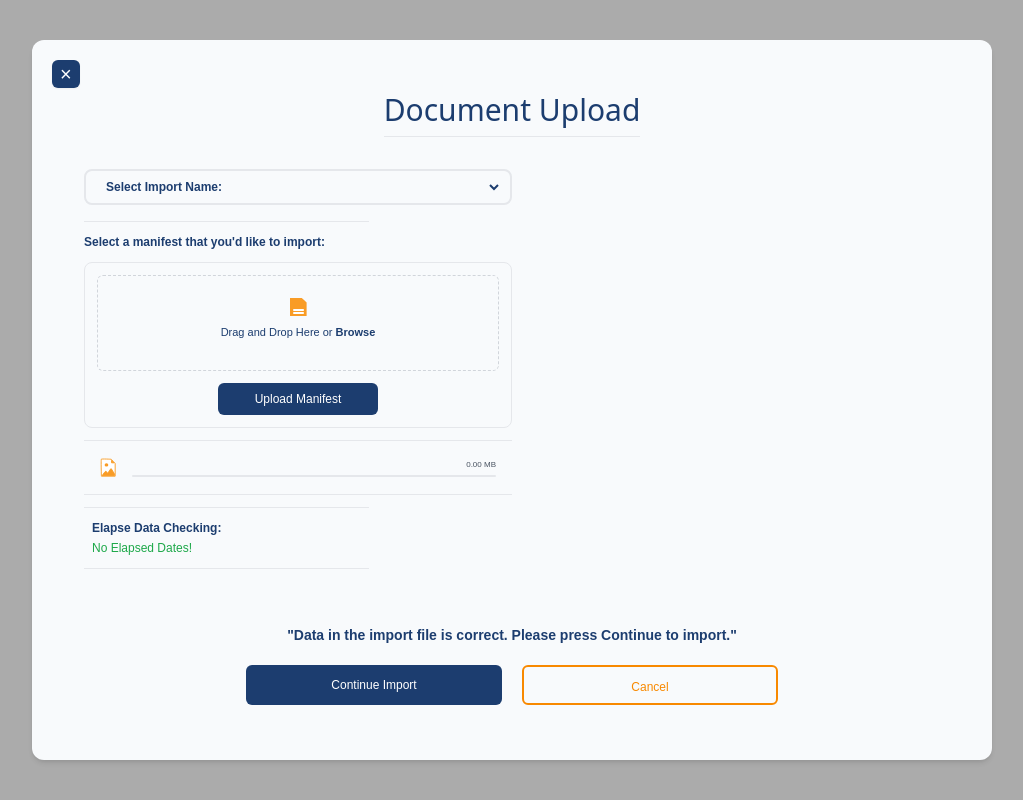
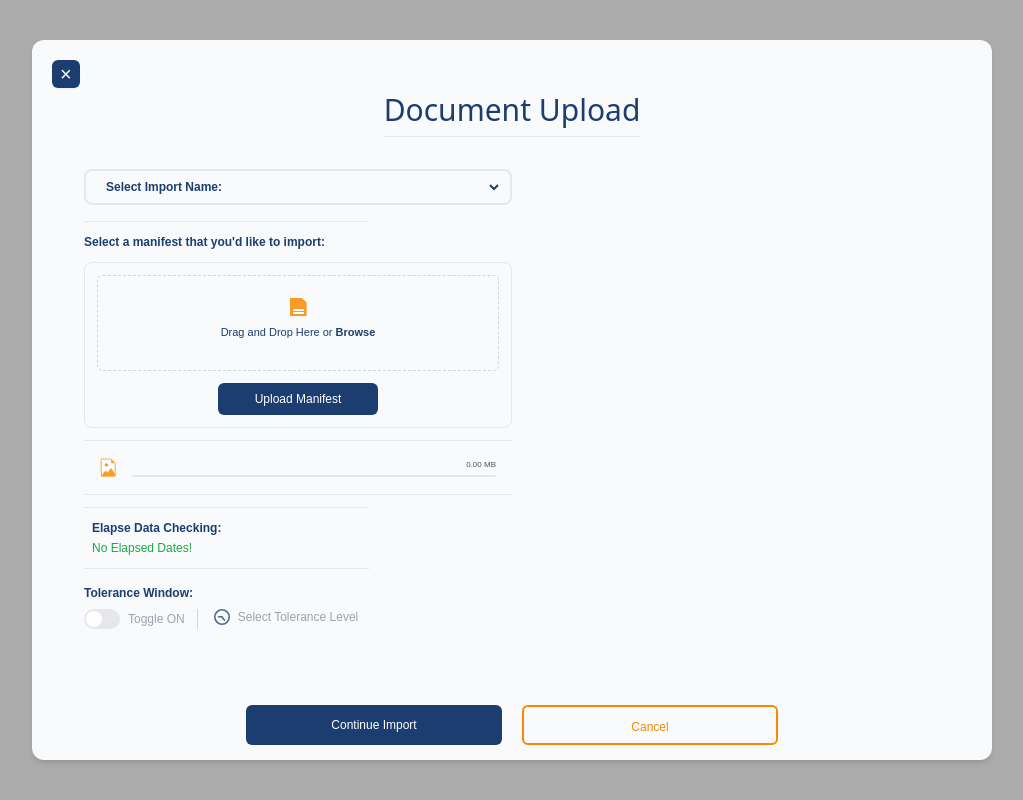
Before and after one commit to galoelmer/upload-document, a React (Vite) app: page / in a window 1280 px wide. Shown: the whole page, without its empty margins (128-1151 px from the left). Built offline with nearby package versions, Linux system fonts and the light colour scheme.

Commit message:
add custom toggle-switch component

```diff
--- /dev/null
+++ b/src/components/toggle-switch/index.tsx
@@ -0,0 +1,40 @@
+import { useState } from "react";
+
+interface ToggleSwitchProps {
+  label?: string;
+  onChange?: (isChecked: boolean) => void;
+  isChecked?: boolean;
+}
+
+const ToggleSwitch = ({
+  label,
+  onChange,
+  isChecked = false,
+}: ToggleSwitchProps) => {
+  const [isOn, setIsOn] = useState(isChecked);
+
+  const handleChange = () => {
+    setIsOn(!isOn);
+    onChange?.(!isOn);
+  };
+
+  return (
+    <label className="flex items-center cursor-pointer">
+      <div
+        className={`relative inline-block w-9 h-5 pl-0.5 rounded-full ${
+          isOn ? "bg-blue" : "bg-gray-200"
+        }`}
+        onClick={handleChange}
+      >
+        <span
+          className={`absolute block w-4 h-4 rounded-full bg-white mt-0.5 ${
+            isOn ? "translate-x-4" : ""
+          }`}
+        />
+      </div>
+      {label && <span className="ml-2 text-xs text-gray-400">{label}</span>}
+    </label>
+  );
+};
+
+export default ToggleSwitch;
--- a/src/components/upload-document-form/form-body.tsx
+++ b/src/components/upload-document-form/form-body.tsx
@@ -1,17 +1,30 @@
 import Dropdown from "../dropdown-selector";
 import FileDrop from "../drag-and-drop-file";
+import ToggleSwitch from "../toggle-switch";
+
+import ClockIcon from "../../icons/clock-icon";
 
 type SetStateAction<T> = React.Dispatch<React.SetStateAction<T>>;
 
 interface FormBodyProps {
   setImportName: SetStateAction<string | null>;
   setFile: SetStateAction<File | null>;
+  setToleranceWindow: SetStateAction<boolean>;
 }
 
-const FormBody = ({ setImportName, setFile }: FormBodyProps) => {
+const FormBody = ({
+  setImportName,
+  setFile,
+  setToleranceWindow,
+}: FormBodyProps) => {
   const handleDragAndDropFile = (file: File) => {
     setFile(file);
   };
+
+  const handleToggleToleranceWindow = (value: boolean) => {
+    setToleranceWindow(value);
+  };
+
   return (
     <section className="flex flex-col mt-8 lg:flex-row">
       <section className="h-full lg:w-1/2 text-center sm:text-left">
@@ -35,6 +48,22 @@ const FormBody = ({ setImportName, setFile }: FormBodyProps) => {
           <p className="text-xs text-green mt-1">No Elapsed Dates!</p>
         </div>
         <hr className="bg-slate-700 sm:w-2/3 mt-2" />
+        <div className="mt-4">
+          <h3 className="text-xs font-semibold">Tolerance Window: </h3>
+          <div className="flex mt-2">
+            <ToggleSwitch
+              label="Toggle ON"
+              onChange={handleToggleToleranceWindow}
+            />
+            <span className="ml-3 border-r border-gray-300"></span>
+            <div className="flex mx-4">
+              <ClockIcon />
+              <p className="text-xs text-gray-400 ml-2">
+                Select Tolerance Level
+              </p>
+            </div>
+          </div>
+        </div>
       </section>
       <section className="h-full sm:p-6 sm:py-2 lg:w-1/2"></section>
     </section>
--- a/src/components/upload-document-form/index.tsx
+++ b/src/components/upload-document-form/index.tsx
@@ -10,11 +10,14 @@ interface FormProps {
 const UploadDocumentForm = ({ handleCancel }: FormProps) => {
   const [importName, setImportName] = useState<string | null>(null);
   const [file, setFile] = useState<File | null>(null);
+  const [isToleranceWindowOn, setIsToleranceWindowOn] =
+    useState<boolean>(false);
 
   const handleFormSubmit = () => {
     const formData = {
       importName,
       file,
+      isToleranceWindowOn,
     };
 
     console.log(formData);
@@ -29,11 +32,15 @@ const UploadDocumentForm = ({ handleCancel }: FormProps) => {
           </h2>
           <hr className="bg-slate-700 w-full mt-2" />
         </div>
-        <FormBody setImportName={setImportName} setFile={setFile} />
+        <FormBody
+          setImportName={setImportName}
+          setFile={setFile}
+          setToleranceWindow={setIsToleranceWindowOn}
+        />
         <section className="mt-6 sm:p-8">
           <p className="text-center text-xs sm:text-sm font-semibold">
-            "Data in the import file is correct. Please press Continue to
-            import."
+            {file &&
+              "Data in the import file is correct. Please press Continue to import."}
           </p>
           <div className="flex justify-center space-x-1 sm:space-x-5 p-5">
             <Button
```
